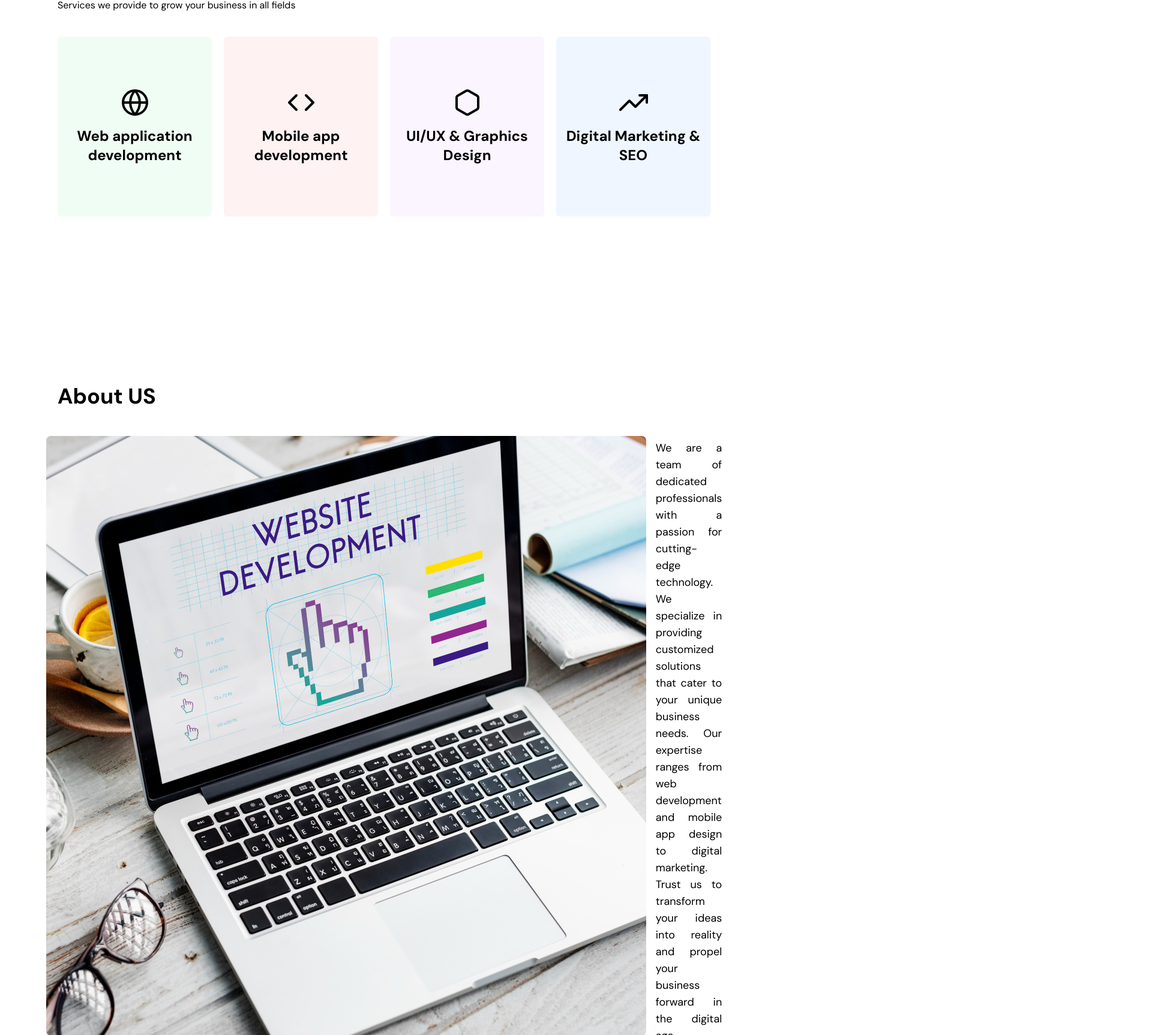
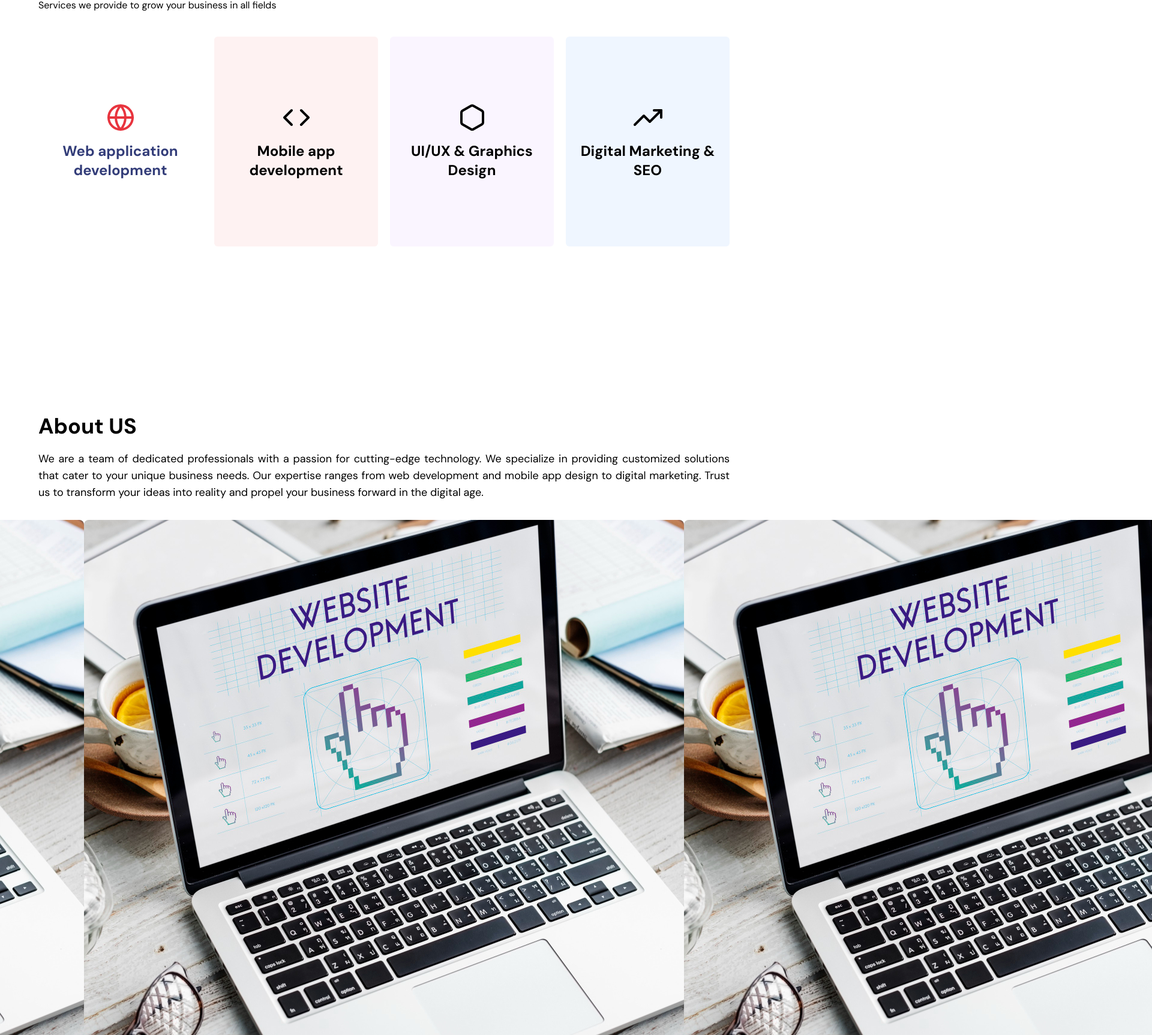
Before and after one commit to alsongarbuja/thankadigital, a Next.js app: page / in a window 1280 px wide. Shown: the part 770-2496 px from the top of the page at 60% size, 1920 px wide, since content can reach past the window. Built offline with nearby package versions, Linux system fonts and the light colour scheme.

Commit message:
UI: new UI for about and some links addition in footer

```diff
--- a/src/app/page.tsx
+++ b/src/app/page.tsx
@@ -14,7 +14,7 @@ export default function Home() {
     <main>
       {/* Header */}
       <Header />
-      <div className="max-w-[85%] mx-auto">
+      <div className="max-w-[90%] mx-auto">
 
         {/* Hero Section */}
         <HeroSection />
@@ -22,7 +22,7 @@ export default function Home() {
         {/* Services Section */}
         <ServiceSection>
           <div className="flex flex-col items-center justify-center gap-5 my-10 lg:flex-row">
-            <ServiceCard icon={<Globe className="w-12 h-12" />} title="Web application development" bgColor="bg-green-50" />
+            <ServiceCard icon={<Globe className="w-12 h-12 text-primary_red" />} title="Web application development" />
             <ServiceCard icon={<Code className="w-12 h-12" />} title="Mobile app development" bgColor="bg-red-50" />
             <ServiceCard icon={<Hexagon className="w-12 h-12" />} title="UI/UX & Graphics Design" bgColor="bg-purple-50" />
             <ServiceCard icon={<TrendingUp className="w-12 h-12" />} title="Digital Marketing & SEO" bgColor="bg-blue-50" />
@@ -38,18 +38,22 @@ export default function Home() {
         {/* About Section */}
         <section className="py-5 mt-5">
           <h2>About US</h2>
-          <div className="flex flex-col items-center justify-center gap-4 py-8 lg:flex-row">
+          <p className="mt-5 text-lg text-justify">
+            We are a team of dedicated professionals with a passion for cutting-edge technology. We specialize in providing customized solutions that cater to your unique business needs. Our expertise ranges from web development and mobile app design to digital marketing. Trust us to transform your ideas into reality and propel your business forward in the digital age.
+          </p>
+          <div className="flex flex-col items-center justify-center py-8 lg:flex-row">
             <Image src="/website_development_hero.jpg" alt="a laptop displaying a hand pointing in text which reads web development" className="w-auto h-auto rounded-lg" width={300} height={600} />
-            <p className="mt-5 text-lg text-justify">
-              We are a team of dedicated professionals with a passion for cutting-edge technology. We specialize in providing customized solutions that cater to your unique business needs. Our expertise ranges from web development and mobile app design to digital marketing. Trust us to transform your ideas into reality and propel your business forward in the digital age.
-            </p>
+            <Image src="/website_development_hero.jpg" alt="a laptop displaying a hand pointing in text which reads web development" className="w-auto h-auto rounded-lg" width={300} height={600} />
+            <Image src="/website_development_hero.jpg" alt="a laptop displaying a hand pointing in text which reads web development" className="w-auto h-auto rounded-lg" width={300} height={600} />
+            <Image src="/website_development_hero.jpg" alt="a laptop displaying a hand pointing in text which reads web development" className="w-auto h-auto rounded-lg" width={300} height={600} />
+            <Image src="/website_development_hero.jpg" alt="a laptop displaying a hand pointing in text which reads web development" className="w-auto h-auto rounded-lg" width={300} height={600} />
           </div>
         </section>
       </div>
 
       {/* Footer Section */}
       <footer className="py-16 mt-20">
-        <div className="max-w-[85%] mx-auto ">
+        <div className="max-w-[90%] mx-auto ">
           <div className="flex flex-col items-start justify-between gap-12 lg:flex-row">
             <div>
               <span className="flex items-center gap-2 mb-8">
@@ -142,4 +146,17 @@ const footerLinks = [
       },
     ],
   },
+  {
+    title: 'IMPORTANT LINKS',
+    links: [
+      {
+        text: 'Blogs',
+        href: '/',
+      },
+      {
+        text: 'Career',
+        href: '/',
+      },
+    ],
+  }
 ];
--- a/src/components/services/ServiceCard.tsx
+++ b/src/components/services/ServiceCard.tsx
@@ -7,9 +7,9 @@ interface IServiceCardProps {
 
 const ServiceCard = ({ icon, title, bgColor="bg-inherit" }: IServiceCardProps) => {
   return (
-    <div className={`flex flex-col items-center justify-center gap-4 text-center p-4 w-full min-h-[300px] rounded-md ${bgColor}`}>
+    <div className={`flex flex-col items-center justify-center gap-4 text-center p-4 w-full min-h-[200px] md:min-h-[350px] rounded-md ${bgColor}`}>
       {icon}
-      <h3>{title}</h3>
+      <h3 className={`${bgColor === "bg-inherit" && "text-primary_blue"}`}>{title}</h3>
     </div>
   )
 }
```
